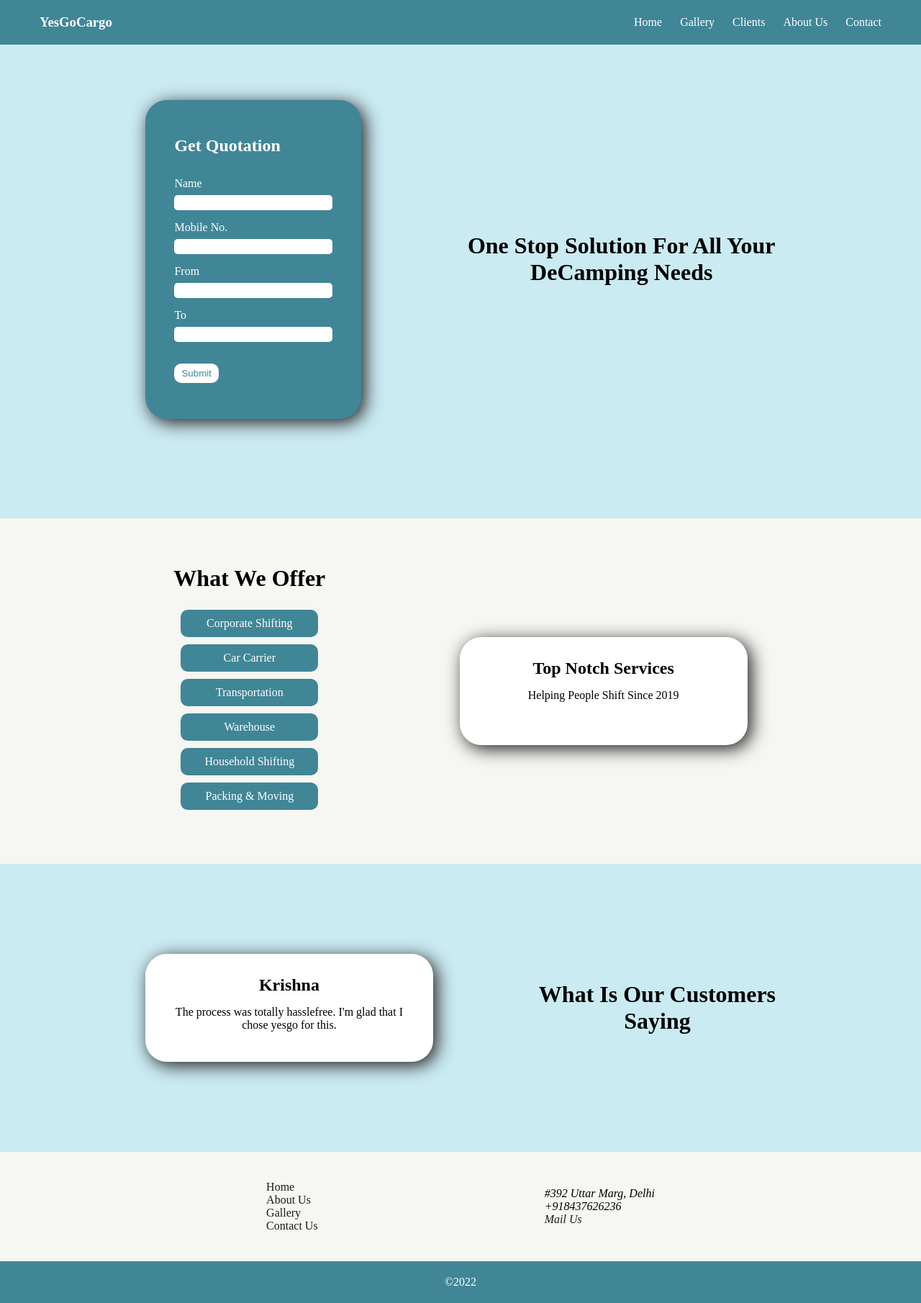
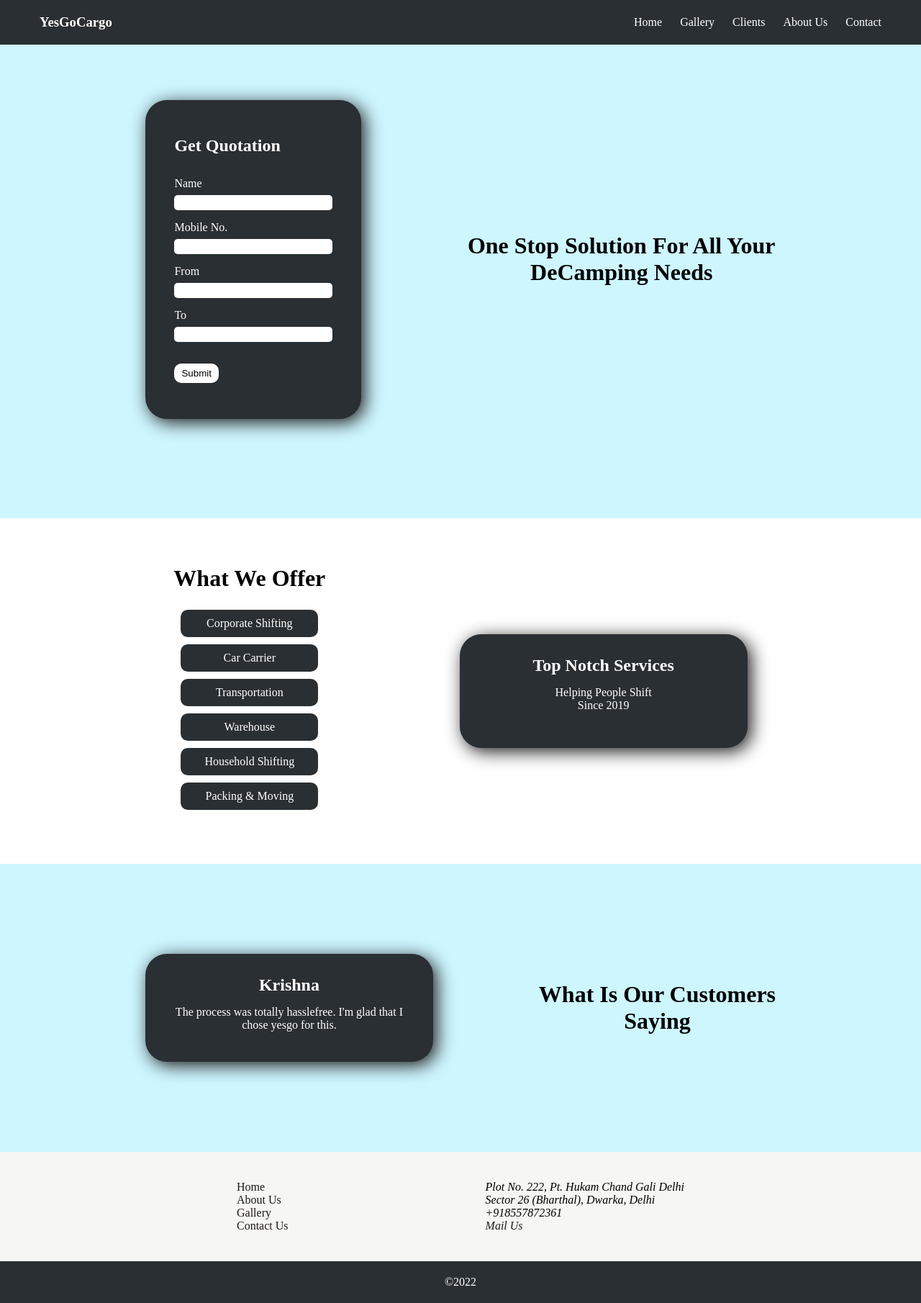
Before and after one commit to askaushik91/gosafecargo, a PHP site: page / in a window 1280 px wide. Shown: the whole page at 72% size. Run offline with PHP 8.4, Linux system fonts and the light colour scheme.

Commit message:
updated ui

```diff
--- a/assets/css/style.css
+++ b/assets/css/style.css
@@ -8,57 +8,58 @@
 }
 
 
+
 .container {width:95%;max-width:1170px;margin:0 auto;display:flex;}
 
 
 /*Header Styles*/
-#headerBlock {background-color:#408697;color:white;position:fixed;width:100%;}
+#headerBlock {background-color:#2A2F33;color:white;position:fixed;width:100%;}
 #headerBlock .container{justify-content:space-between;align-items:center;padding:20px 0;}
 #headerBlock .container .anime {transition:all 2s;}
 #headerBlock .container .rightHeader ul {display:flex;gap:25px;}
-#headerBlock .container .rightHeader ul li a{color:white;}
-#headerBlock .container .rightHeader ul li a:hover{color:black;}
+#headerBlock .container .rightHeader ul li a{color:white;transition:color 0.5s;}
+#headerBlock .container .rightHeader ul li a:hover{color:#EA9A28;}
 #hamburger {font-size:20px;margin-right:10px;color:white;display:none;}
 
 /*Banner Styles*/
-#bannerBlock {background-color:#caebf2;padding-top:0px;}
+#bannerBlock {background-color:#CDF6FF;padding-top:0px;}
 #bannerBlock .container {display:flex;justify-content:space-evenly;align-items:center;min-height:90vh;}
 #bannerBlock .container .bannerImg img{width:100%;max-width:400px;object-fit:cover;border-radius:50px;box-shadow:5px 5px 25px #1e1b1b;}
 #bannerBlock .container .bannerImg h1{text-align:center;color:black;}
-#bannerBlock .container .bannerForm form {background-color:#408697;color:white;padding:50px 40px;border-radius:30px;box-shadow:5px 5px 25px #1e1b1b;max-width:300px;width:100%;animation:borderAnimation 10s infinite;}
+#bannerBlock .container .bannerForm form {background-color:#2A2F33;color:white;padding:50px 40px;border-radius:30px;box-shadow:5px 5px 25px #1e1b1b;max-width:300px;width:100%;animation:borderAnimation 10s infinite;}
 #bannerBlock .container .bannerForm form h2{margin-bottom:30px;}
 #bannerBlock .container .bannerForm form label {display:inline-block;width:100%;max-width:100px;margin-bottom:7px;}
 #bannerBlock .container .bannerForm form input {width:100%;max-width:220px;margin-bottom:15px;border-radius:5px;padding:3px;border:none;}
-#bannerBlock .container .bannerForm form button {background-color:white;margin-top:15px;padding:4px 8px;border-radius:10px;border:2px solid transparent;transition:border 0.5s, background-color 0.2s, color 0.5s; color:#408697;}
-#bannerBlock .container .bannerForm form button:hover {border:2px solid black;cursor:pointer;color:black;}
-#bannerBlock .container .bannerForm form button:active {background-color:#408697;}
+#bannerBlock .container .bannerForm form button {background-color:white;margin-top:15px;padding:4px 8px;border-radius:10px;border:2px solid transparent;transition:border 0.5s, background-color 0.2s, color 0.5s, border-radius 1s; color:black;}
+#bannerBlock .container .bannerForm form button:hover {border:2px solid #CDF6FF;cursor:pointer;color:black;border-radius:20px;}
+#bannerBlock .container .bannerForm form button:active {background-color:#CDF6FF;border:2px solid #CDF6FF;}
 
 /*Services Styles*/
-#serBlock {background-color:#f6f6f2}
+#serBlock {background-color:#fff}
 #serBlock .container {display:flex;justify-content:space-evenly;align-items:center;min-height:60vh;}
 #serBlock .container .services h1{text-align:center;margin-bottom:25px;}
-#serBlock .container .services #serList span {color:white;display:block;text-align:center;background-color:#408697;margin:10px;padding:10px;border-radius:10px;transition:all 1s;}
-#serBlock .container .services #serList span:hover {color:black;background-color:#badfe7;cursor:pointer;box-shadow:5px 5px 25px #1e1b1b;}
-#serBlock .container #serTab {background-color: #fff;width:100%;max-width:400px;min-height:150px;padding:30px;border-radius:30px;box-shadow:5px 5px 25px #1e1b1b;text-align:center;}
+#serBlock .container .services #serList span {color:white;display:block;text-align:center;background-color:#2A2F33;margin:10px;padding:10px;border-radius:10px;transition:all 1s;}
+#serBlock .container .services #serList span:hover {color:black;background-color:#CDF6FF;cursor:pointer;box-shadow:5px 5px 25px #1e1b1b;}
+#serBlock .container #serTab {background-color:#2A2F33;color:white;width:100%;max-width:400px;min-height:158px;padding:30px;border-radius:30px;box-shadow:5px 5px 25px #1e1b1b;text-align:center;}
 #serBlock .container #serTab h2{margin-bottom:15px;}
 
 .serActive {color:black;background-color:#badfe7;box-shadow:5px 5px 25px #1e1b1b;transition:2s;}
 
 /*Testimonials Styles*/
-#testBlock {background-color:#caebf2;text-align:center;}
+#testBlock {background-color:#CDF6FF;text-align:center;}
 #testBlock .container {display:flex;justify-content:space-evenly;align-items:center;min-height:50vh;}
-#testBlock .container .custRev {background-color: #fff;width:100%;max-width:400px;min-height:150px; padding:30px;border-radius:30px;box-shadow:5px 5px 25px #1e1b1b;text-align:center;}
+#testBlock .container .custRev {background-color:#2A2F33;color:white;width:100%;max-width:400px;min-height:150px; padding:30px;border-radius:30px;box-shadow:5px 5px 25px #1e1b1b;text-align:center;}
 #testBlock .container .custRev h2 {margin-bottom:15px;}
 
 
 /*Pre Footer Styles*/
 #preFooterBlock {background-color:#f6f6f2;}
 #preFooterBlock .container {display:flex;justify-content:space-evenly;align-items:center;padding:40px 0px;}
-#preFooterBlock .container a{color:#1e1b1b}
-#preFooterBlock .container a:hover{color:#408697}
+#preFooterBlock .container a{color:#1e1b1b;transition:color 0.5s;}
+#preFooterBlock .container a:hover{color:#EA9A28}
 
 /*Footer Styles*/
-#footerBlock {background-color:#408697;text-align:center;}
+#footerBlock {background-color:#2A2F33;text-align:center;}
 #footerBlock .container {justify-content:center;padding:20px 0px;color:white;}
 
 /*About Page*/
@@ -71,19 +72,18 @@
     100% {opacity:0;}
 }
 
-/* #galleryImage {animation: fadeIn 5s infinite;} */
 #galleryImage {opacity:1;transition:opacity 1s;}
 #galleryImage.fadeOut {opacity:0;}
 
 /*Contact Page*/
 .contactBanner {padding:40px 0px;}
 .contactBanner .container {gap:30px !important;}
-.contactBanner .container address a{color:#408697;}
+.contactBanner .container address a{color:#EA9A28;transition:color 0.5s;}
 .contactBanner .container address a:hover{color:black;}
 .contactBanner .container h1 {margin-bottom:20px;}
 .contactBanner .container .col {min-height:150px;}
 .contactBanner ul li i {margin-right:10px;width:20px;}
-.contactBanner ul li a {color:black;}
+.contactBanner ul li a {color:black;transition:color 0.5s;}
 .contactBanner ul li:nth-of-type(1) a:hover {color:#ff8800;}
 .contactBanner ul li:nth-of-type(2) a:hover {color:#00acee;}
 .contactBanner ul li:nth-of-type(3) a:hover {color:#8a3ab9;}
@@ -102,7 +102,7 @@
     .navigation {display:none;}
     #hamburger {display:inline-block;}
     #headerBlock .container {position:relative;}
-    #headerBlock .container .rightHeader ul {background:#408697;display:block;position:absolute;right:0px;padding:40px;}
+    #headerBlock .container .rightHeader ul {background:#2A2F33;display:block;position:absolute;right:0px;padding:40px;}
 
     /*Other Pages CSS*/
     .galleryBanner .container, .contactBanner .container {flex-direction:column !important;}
--- a/assets/js/gallery.js
+++ b/assets/js/gallery.js
@@ -25,10 +25,10 @@ let imagesArray = ['two.jpeg','three.jpeg','four.jpeg','one.jpeg'],
 function showImages(){
 
     setInterval(function(){
-      imageElem.className = 'fadeOut';
+      // imageElem.className = 'fadeOut';
       setTimeout(function(){
         imageElem.src = `assets/media/images/${imagesArray[imgCounter]}`;
-        imageElem.className = '';
+        // imageElem.className = '';
       },1000);
       imgCounter++;
       if(imgCounter==imagesArray.length){
@@ -38,4 +38,4 @@ function showImages(){
 
   }
 
-window.onload = showImages();
+showImages();
--- a/assets/js/main.js
+++ b/assets/js/main.js
@@ -98,7 +98,7 @@ function serviceAutoStop(){
 
 function resetService(){
   serTabHead.innerText = 'Top Notch Services';
-  serTabContent.innerText = 'Helping People Shift Since 2019';
+  serTabContent.innerHTML = 'Helping People Shift<br/>Since 2019';
 }
 
 function showRev(){
--- a/index.html
+++ b/index.html
@@ -119,7 +119,7 @@
             </div>
             <div class="col" id="serTab">
                 <h2 id="serTabHead">Top Notch Services</h2>
-                <p id="serTabContent">Helping People Shift Since 2019</p>
+                <p id="serTabContent">Helping People Shift<br/>Since 2019</p>
             </div>
         </div>
     </div>
@@ -147,7 +147,12 @@
                 </ul>
             </div>
             <div class="col rightPreFooter">
-                <address>#392 Uttar Marg, Delhi<br>+918437626236<br><a href="mailto:YesGo@gmail.com">Mail Us</a></address>
+                <address>Plot No. 222,
+                    Pt. Hukam Chand Gali Delhi<br/>
+                    Sector 26 (Bharthal), Dwarka, Delhi<br/>
+                    +918557872361<br/>
+                    <a href="mailto:yesgocargo@gmail.com">Mail Us</a>
+                </address>
             </div>
         </div>
     </div>
```
Also changed, not shown: about.html (+6 -1 lines), contact.html (+6 -1 lines), gallery.html (+6 -1 lines).
